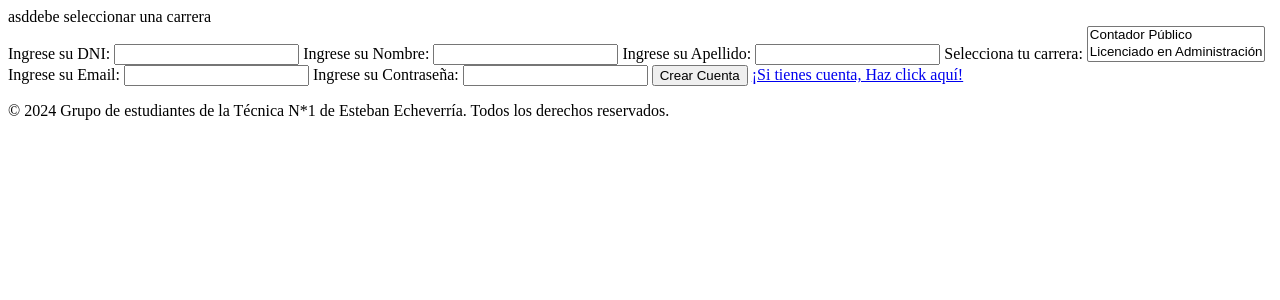
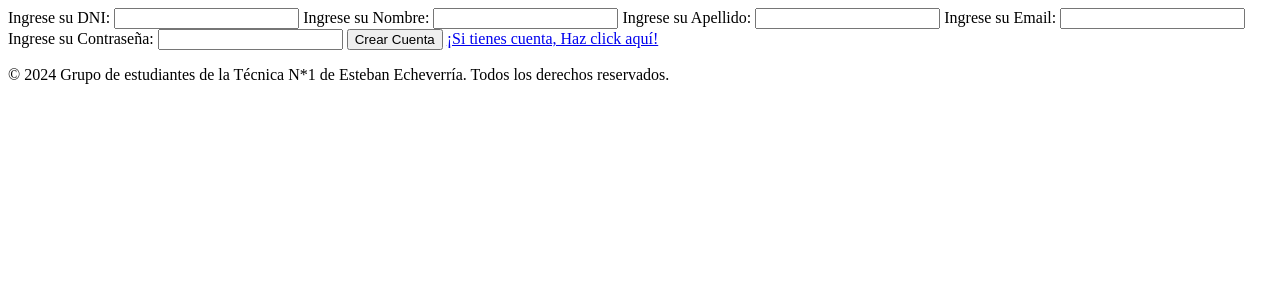
Before and after one commit to DelfinaBravo/UNLZ-Economia, a PHP site: page /crearusuario.php in a window 1280 px wide. Shown: the top 300 px of the page. Run offline with PHP 8.4, Linux system fonts and the light colour scheme.

Commit message:
formulario xdddddd

```diff
--- a/Acciones/altausuario.php
+++ b/Acciones/altausuario.php
@@ -1,13 +1,13 @@
 <?php
     include("ConexionBD.php");
-    echo "asd";
-    //$conexion = mysqli_connect("localhost","root","","ecounlz");
-    if(isset($_POST["carrera"])){
 
+    $conexion = mysqli_connect("localhost","root","","ecounlz");
+    if(!empty($_POST["crear"])){
+       if(!empty($_POST["DNI"])){
+            $DNI = $_POST["DNI"];
+            $consulta=$conexion->query("INSERT INTO Usuarios(DNI) VALUES ('$DNI')");
 
+       }
     }
-    else{
-        //Error xq no se selecciono ninguna carrera
-        echo "debe seleccionar una carrera";
-    }
+
 ?>
--- a/crearusuario.php
+++ b/crearusuario.php
@@ -29,6 +29,8 @@
 </head>
 <body>
     <?php
+            $conexion = mysqli_connect("localhost","root","","ecounlz");
+
         include("Acciones/altausuario.php");
     ?>
     <!-- Metodología BEM -->
@@ -38,6 +40,7 @@
     <main>
         <!-- Formulario para crear usuario -->
         <div class="form-crearusuario">
+            <form action="" method="post">
                     <!-- DNI -->
                 <label for="DNI">Ingrese su DNI:</label>
                 <input type="number" name="DNI" id="DNI">
@@ -50,12 +53,6 @@
                 <label for="Apellido">Ingrese su Apellido:</label>
                 <input type="text" name="Apellido" id="Apellido">
 
-            <!-- Carrera -->
-            <label for="carrera">Selecciona tu carrera:</label>
-            <select name="carrera[]" id="carrera" multiple size="2">
-                <option value="contador_publico">Contador Público</option>
-                <option value="licenciado_administracion">Licenciado en Administración</option>
-            </select>
                 <!-- Correo -->
                 <label for="Email">Ingrese su Email:</label>
                 <input type="email" name="Email" id="Email">
@@ -69,7 +66,7 @@
 
                 <!-- Link por si ya tiene cuenta -->
                 <a href="loginusuario.php">¡Si tienes cuenta, Haz click aquí!</a>
-
+            </form>
         </div>
     </main>
     <footer>
```
Lines whose indentation alone changed are shown as unchanged.
